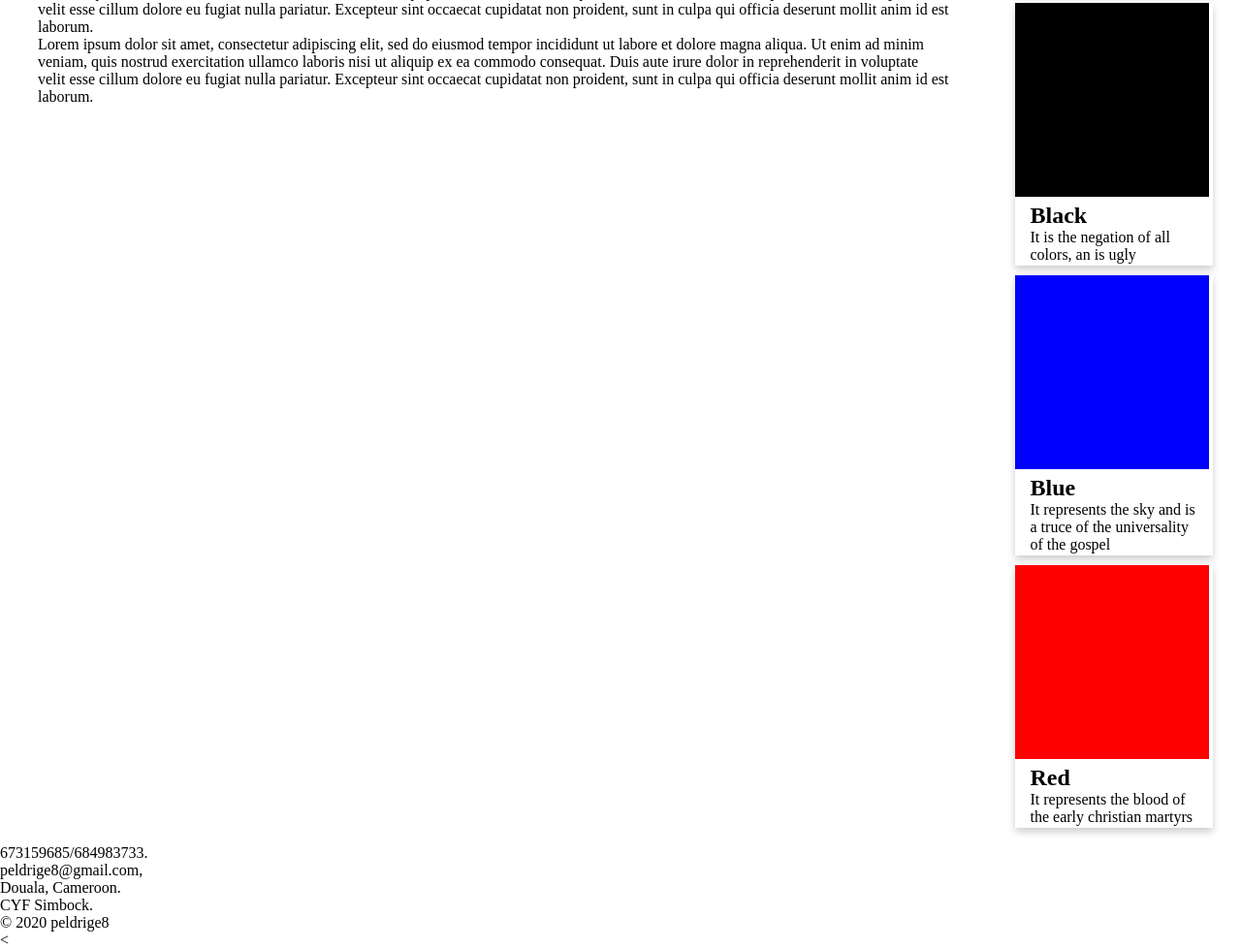
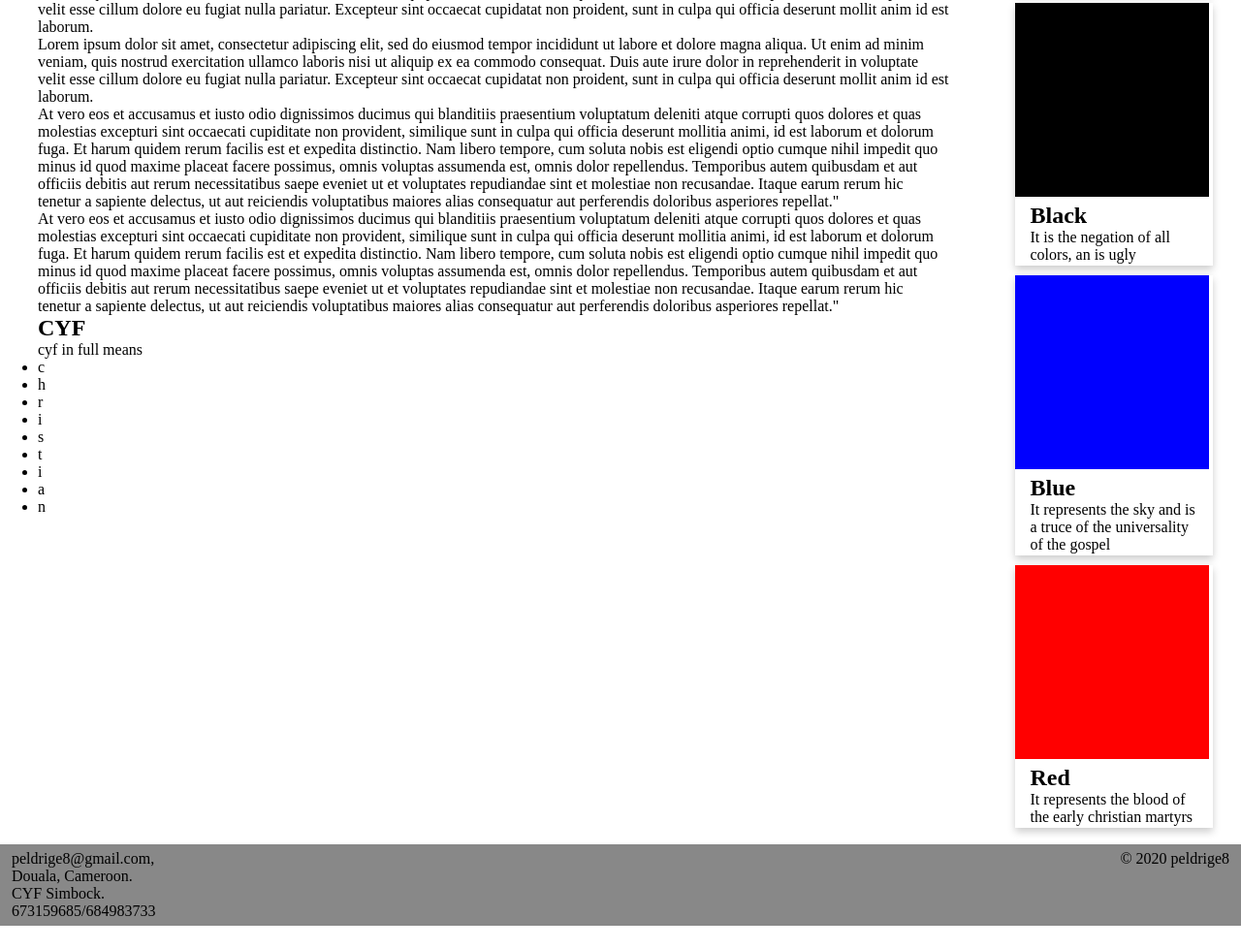
Before and after one commit to eldrige/CYF, a plain HTML site: page index.html in a window 1280 px wide. Shown: the part 498-1477 px from the top of the page at 97% size. After the commit the page ends 1453 px from the top, so only its background shows below. Drawn offline with Linux system fonts and the light colour scheme.

Commit message:
added footer

```diff
--- a/index.html
+++ b/index.html
@@ -66,8 +66,40 @@
                   mollit anim id est laborum.
             </p>
             <p>
-
+                At vero eos et accusamus et iusto odio dignissimos ducimus qui blanditiis praesentium voluptatum
+             deleniti atque corrupti quos dolores et quas molestias excepturi sint occaecati cupiditate non provident,
+             similique sunt in culpa qui officia deserunt mollitia animi, id est laborum et dolorum fuga.
+             Et harum quidem rerum facilis est et expedita distinctio. Nam libero tempore, cum soluta nobis
+              est eligendi optio cumque nihil impedit quo minus id quod maxime placeat facere possimus, omnis
+              voluptas assumenda est, omnis dolor repellendus. Temporibus autem quibusdam et aut officiis debitis
+               aut rerum necessitatibus saepe eveniet ut et voluptates repudiandae sint et molestiae non recusandae.
+               Itaque earum rerum hic tenetur a sapiente delectus, ut aut reiciendis voluptatibus maiores alias consequatur
+                aut perferendis doloribus asperiores repellat."
             </p>
+             <p>
+                At vero eos et accusamus et iusto odio dignissimos ducimus qui blanditiis praesentium voluptatum
+                deleniti atque corrupti quos dolores et quas molestias excepturi sint occaecati cupiditate non provident,
+                similique sunt in culpa qui officia deserunt mollitia animi, id est laborum et dolorum fuga.
+                Et harum quidem rerum facilis est et expedita distinctio. Nam libero tempore, cum soluta nobis
+                 est eligendi optio cumque nihil impedit quo minus id quod maxime placeat facere possimus, omnis
+                 voluptas assumenda est, omnis dolor repellendus. Temporibus autem quibusdam et aut officiis debitis
+                  aut rerum necessitatibus saepe eveniet ut et voluptates repudiandae sint et molestiae non recusandae.
+                  Itaque earum rerum hic tenetur a sapiente delectus, ut aut reiciendis voluptatibus maiores alias consequatur
+                   aut perferendis doloribus asperiores repellat."
+            </p>
+            <h2>CYF</h2>
+            <p>cyf in full means</p>
+            <ul>
+                <li>c</li>
+                <li>h</li>
+                <li>r</li>
+                <li>i</li>
+                <li>s</li>
+                <li>t</li>
+                <li>i</li>
+                <li>a</li>
+                <li>n</li>
+            </ul>
         </article>
         </section>
         <aside class="colors">
@@ -105,16 +137,16 @@
     </div>
     <footer>
         <div class="contact">
-            673159685/684983733. <br>
+
             peldrige8@gmail.com, <br>
             Douala, Cameroon. <br>
             CYF Simbock. <br>
+            673159685/684983733 <br>
+        </div>
+        <div class="right">
             &copy; 2020 peldrige8
-        </div>
+             </div>
     </footer>
 
 </body>
 </html>
-
-
-<
--- a/styles.css
+++ b/styles.css
@@ -3,6 +3,9 @@
     box-sizing: border-box;
     padding: 0px;
     margin: 0px;
+}
+body {
+
 }
 /*header and nav styling*/
 nav {
@@ -73,6 +76,15 @@ aside {
  article {
      margin: 10px 10px 10px 10px;
  }
+ /* footer styling */
+ footer {
+     background-color: rgba(128, 128, 128, 0.938);
+     color:black;
+     padding: 6px 12px;
+     display: flex;
+     justify-content: space-between;
+ }
+
 
 
 
```
Also changed, not shown: To Do list.txt.
